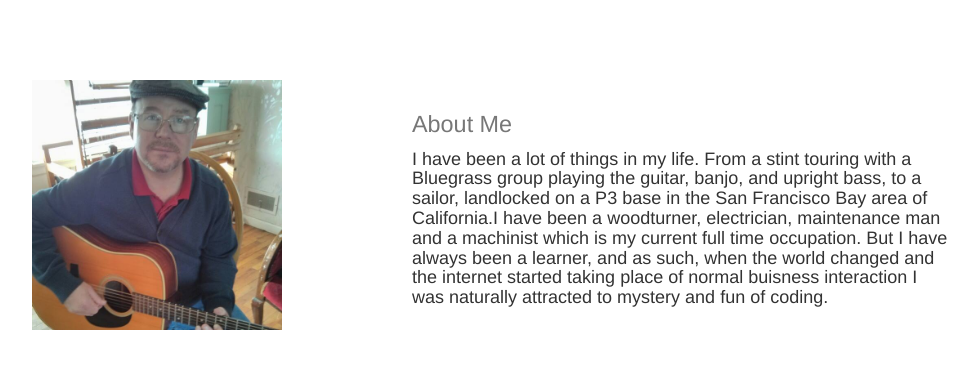
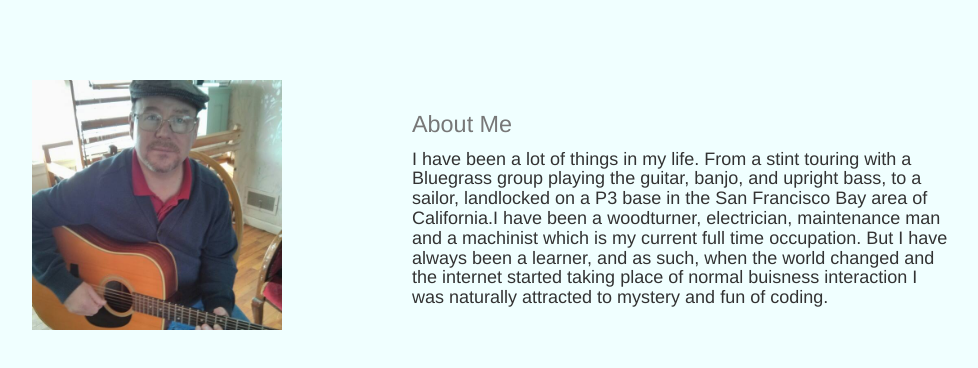
Before and after one commit to BartDailey/idic, a plain HTML site: page about.html in a window 1280 px wide. Shown: the whole page, without its empty margins (53-1031 px from the left). Drawn offline with nearby package versions, Linux system fonts and the light colour scheme.

Commit message:
Update about.html

```diff
--- a/about.html
+++ b/about.html
@@ -4,7 +4,7 @@
 	<link rel="stylesheet" href="https://maxcdn.bootstrapcdn.com/bootstrap/3.3.5/css/bootstrap.min.css">
 	<link rel="stylesheet" href="https://maxcdn.bootstrapcdn.com/bootstrap/3.3.5/css/bootstrap-theme.min.css">
 	<link rel="stylesheet" type="text/css" href="http://fonts.googleapis.com/css?family=Philosopher">
-	<!--<link rel="stylesheet" href="style2.css">-->
+	<link rel="stylesheet" href="style2.css">
 </head>
 <body>
 	<div class="container" style="margin-top:80px">
```
